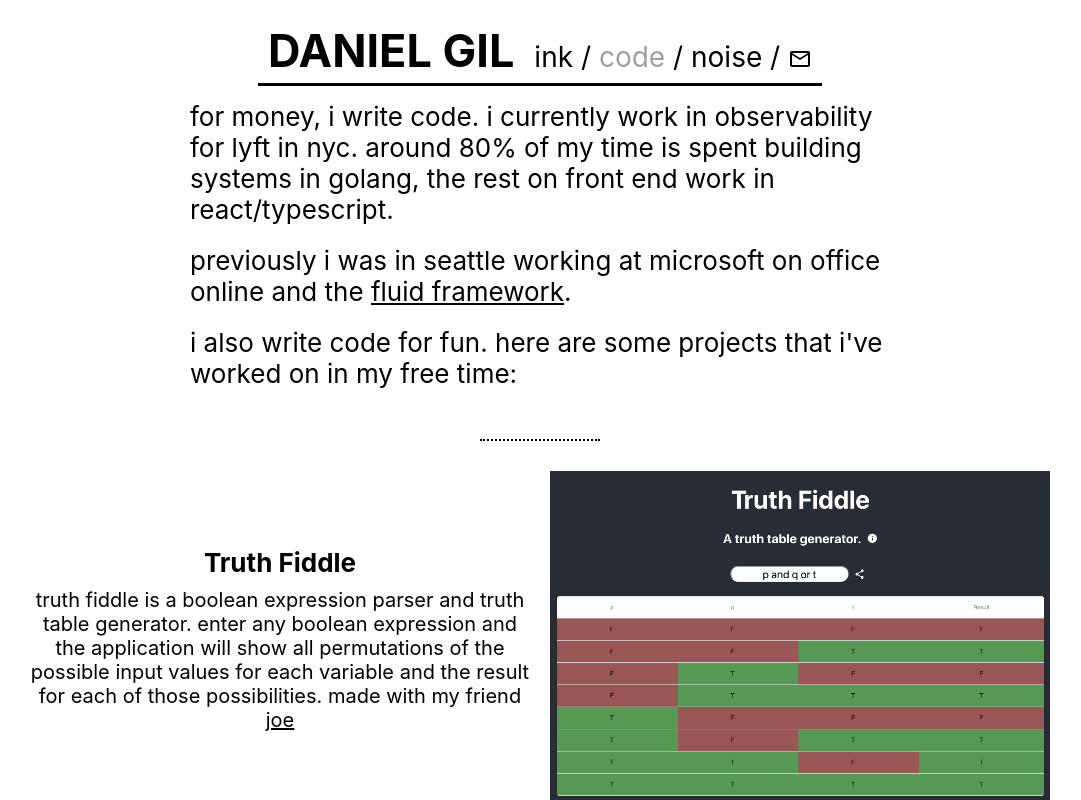
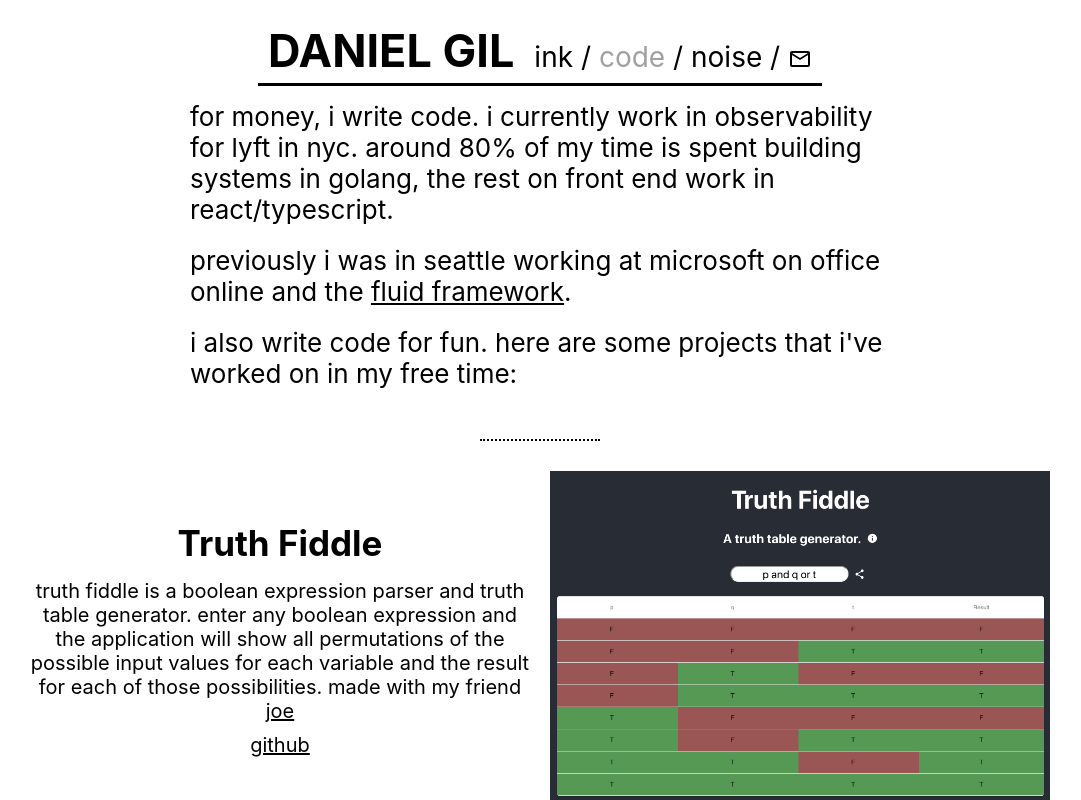
Before and after one commit to dpgil/personal-website, a React (Create React App) app: page /#/code in a window 1280 px wide. Shown: the top 800 px of the page, without its empty margins (100-1181 px from the left). Built offline with nearby package versions, Linux system fonts and the light colour scheme.

Commit message:
Add github link

```diff
--- a/src/pages/code/ProjectInfo.tsx
+++ b/src/pages/code/ProjectInfo.tsx
@@ -1,5 +1,6 @@
 import React from "react";
 import { Project } from "./projects";
+import { TextLink } from "./TextLink";
 
 const wrapperStyle: React.CSSProperties = {
   height: "100%"
@@ -7,7 +8,8 @@ const wrapperStyle: React.CSSProperties = {
 
 const titleStyle: React.CSSProperties = {
   fontWeight: "bold",
-  paddingBottom: 10
+  paddingBottom: 15,
+  fontSize: 35
 };
 
 const descriptionStyle: React.CSSProperties = {
@@ -20,7 +22,12 @@ export const ProjectInfo: React.FC<{ project: Project }> = props => {
   return (
     <div style={wrapperStyle}>
       <div style={titleStyle}>{project.title}</div>
-      <div style={descriptionStyle}>{project.description}</div>
+      <div style={descriptionStyle}>
+        {project.description}
+        <div style={{ paddingTop: 10 }}>
+          <TextLink text="github" link={project.github} />
+        </div>
+      </div>
     </div>
   );
 };
```
